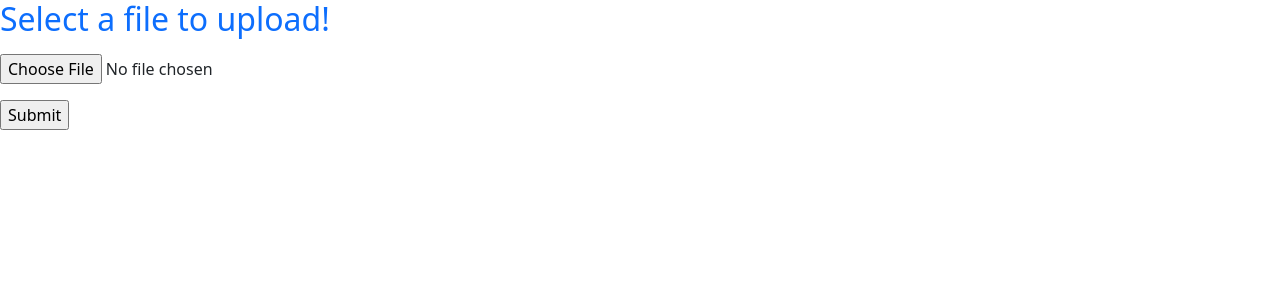
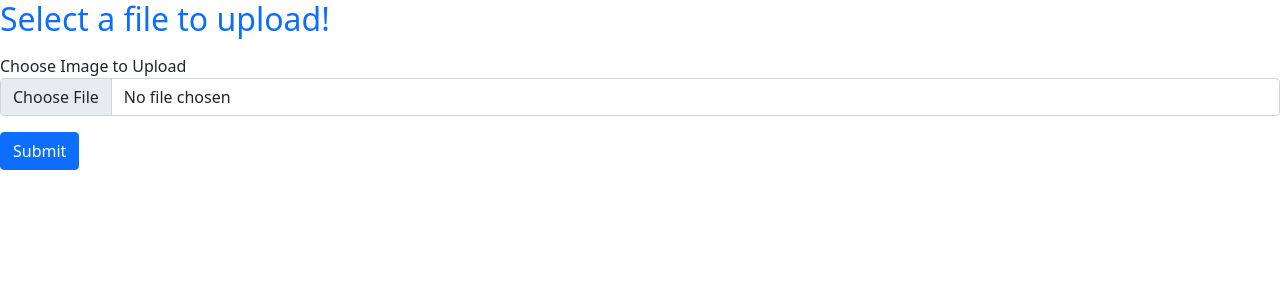
Before and after one commit to amornpan/ai_digital_signage, a Flask app: page / in a window 1280 px wide. Shown: the top 300 px of the page. Run offline with Flask 2, Linux system fonts and the light colour scheme.

Commit message:
update page upload with boostrap 5 #1

```diff
--- a/app.py
+++ b/app.py
@@ -16,4 +16,4 @@ app.config['MAX_CONTENT_LENGTH'] = 16 * 1024 * 1024
 #     return 'Hello, World!'
 #
 # if __name__ == '__main__':
-#     app.run(host='127.0.0.1', port='5001', debug=True)
+#     app.run(host='113.53.253.40', port='5001', debug=True)
--- a/templates/upload.html
+++ b/templates/upload.html
@@ -30,14 +30,22 @@
 </div>
 {% endif %}
 <form method="post" action="/" enctype="multipart/form-data">
-    <dl>
+
+
+    <div class="form-group">
+     <label for="uploadfile">Choose Image to Upload</label>
+        <dl>
         <p>
-            <input type="file" name="file" autocomplete="off" required>
+            <input type="file" class="form-control" id="uploadfile" name="file" autocomplete="off" required >
         </p>
     </dl>
     <p>
-        <input type="submit" value="Submit">
+
+         <button type="submit" class="btn btn-primary">Submit</button>
     </p>
+    </div>
+
+
 
 </form>
 
```
